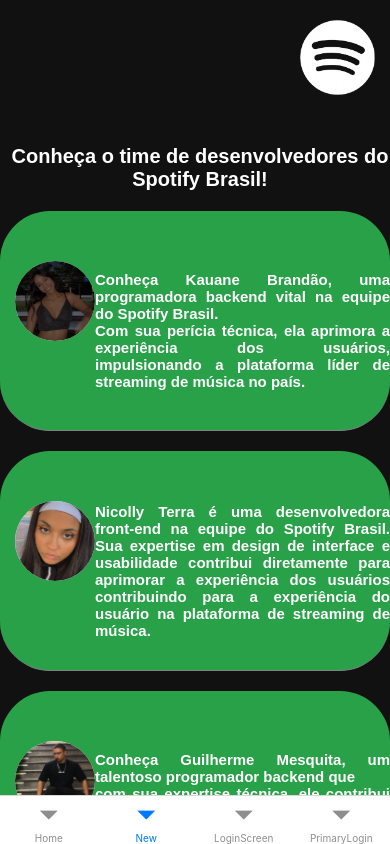
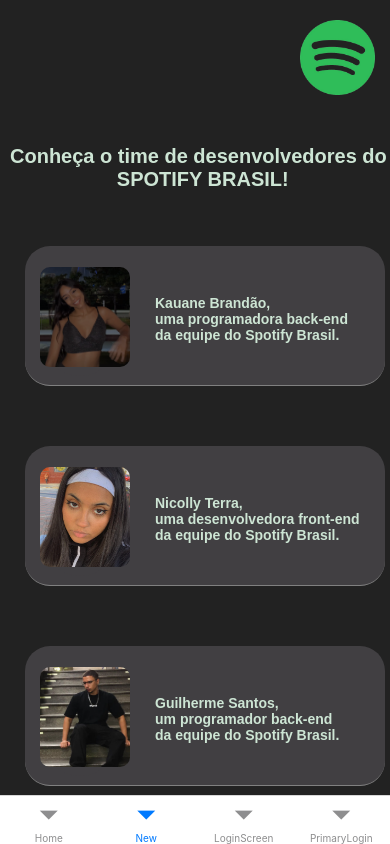
Before and after one commit to Guilherme-S-Mesquita/Projeto-Spotify, a React Native app: screen /New in a window 390 px wide. Built offline with nearby package versions, Linux system fonts and the light colour scheme.

Commit message:
refiz a pagina de desenvolvedores e acrescentei o logo na pagina de login

```diff
--- a/img/img.tsx
+++ b/img/img.tsx
@@ -72,6 +72,7 @@ const Imagens={
     devKauane: require ("../assets/ksandes.png"),
     devJoao: require ("../assets/jaoa.png"),
     devNicolly: require ("../assets/nicolly.png"),
+    logoSpotify: require ("../assets/logoSpotify.png"),
 
 
 
--- a/src/screens/New.js
+++ b/src/screens/New.js
@@ -12,13 +12,11 @@ function New({ navigation }) {
 
 
       <View  style={styles.geral}>
-      <Image style={styles.spotify}  source={Imagens.spotifyLogo} />
+      <Image style={styles.spotify}  source={Imagens.logoSpotify} />
 
         <Text style={styles.apresentacao} >
-          Conheça o time de desenvolvedores do Spotify Brasil!
+          Conheça o time de desenvolvedores do {'\n'} SPOTIFY BRASIL!
         </Text>
-
-
 
 
       <View style={styles.row}>
@@ -29,13 +27,11 @@ function New({ navigation }) {
     </View>
 
     <Text style={styles.nomes}>
-    Conheça Kauane Brandão, uma programadora backend vital na equipe do Spotify Brasil. {'\n'}Com sua perícia técnica, ela aprimora a experiência dos usuários, impulsionando a plataforma líder de streaming de música no país.</Text>
+     Kauane Brandão,{'\n'}uma programadora back-end{'\n'}da equipe do Spotify Brasil.</Text>
 
     <Text style={styles.desc}></Text>
    </View>
       </View>
-
-      <View style={styles.linha}></View>
 
         <View style={styles.row}>
    <View style={styles.dev}>
@@ -43,12 +39,9 @@ function New({ navigation }) {
       <Image style={styles.imagem} source={Imagens.devNicolly}  />
     </View>
     <Text style={styles.nomes}>
-    Nicolly Terra é uma desenvolvedora front-end na equipe do Spotify Brasil. Sua expertise em design de interface e usabilidade contribui diretamente para aprimorar a experiência dos usuários contribuindo para a experiência do usuário na plataforma de streaming de música.
-</Text>
+     Nicolly Terra,{'\n'}uma desenvolvedora front-end{'\n'}da equipe do Spotify Brasil.</Text>
    </View>
       </View>
-
-      <View style={styles.linha}></View>
 
         <View style={styles.row}>
  <View style={styles.dev}>
@@ -56,12 +49,9 @@ function New({ navigation }) {
       <Image style={styles.imagem} source={Imagens.devGui} />
     </View>
     <Text style={styles.nomes}>
-    Conheça Guilherme Mesquita, um talentoso programador backend que {'\n'}com sua expertise técnica, ele contribui para aprimorar a plataforma de streaming de música líder no país,{'\n'} enriquecendo a experiência dos usuários com inovação e eficiência.</Text>
+     Guilherme Santos,{'\n'}um programador back-end {'\n'}da equipe do Spotify Brasil.</Text>
    </View>
       </View>
-
-    <View style={styles.linha}></View>
-
 
       <View style={styles.row}>
    <View style={styles.dev}>
@@ -69,13 +59,9 @@ function New({ navigation }) {
       <Image style={styles.imagem}  source={Imagens.devJoao} />
     </View>
     <Text style={styles.nomes}>
-    João Torelli, especialista em Big Data na equipe do Spotify Brasil, utiliza análises {'\n'}avançadas para personalizar a experiência dos usuários, contribuindo para a posição de liderança{'\n'} da plataforma no mercado de streaming de música brasileiro.</Text>
+     João Torelli,{'\n'}um especialista em Big Data{'\n'}da equipe do Spotify Brasil</Text>
   </View>
       </View>
-
-      <View style={styles.linha}></View>
-
-
 
     </View>
     </View>
@@ -84,29 +70,30 @@ function New({ navigation }) {
 }
 
 
-
-
-
 const { width, height } = Dimensions.get("screen")
 const styles = StyleSheet.create({
 
 desenvolvedores: {
   flex:1,
   flexDirection:'column',
-  backgroundColor:'#121111',
+  backgroundColor:'#222222',
 
 },
 
-
+// div de fundo
   dev: {
     flex:1,
-   backgroundColor:'#28a148',
+    backgroundColor:'#413F42',
     flexDirection: 'row',
-  height:'400px',
+    marginTop: 35,
     borderBottomWidth: '1px',
     borderBottomColor:'grey',
     display:'flex',
-  borderRadius:50,
+    borderRadius:25,
+    width: 360,
+    height: 140,
+    position:'absolute',
+    left:25,
 
   },
 
@@ -118,8 +105,7 @@ geral: {
 },
 
 foto: {
-
- backgroundColor:'white',
+ backgroundColor:'#413F42',
  height:'80px',
  width:'80px',
  borderRadius:40,
@@ -129,8 +115,8 @@ foto: {
 },
 
 nomes: {
-  color:'white',
-  fontSize:'15px',
+  color:'#CDE5D4',
+  // fontSize:'15px',
   justifyContent:'center',
   marginTop:'20px',
   display:'flex',
@@ -138,28 +124,30 @@ nomes: {
   fontFamily:'Sans-serif',
   textAlign:'justify',
   alignItems: 'center',
+  left:35,
+  bottom: 7,
+},
+
+row: {
+  height:'200px',
 
 },
 
-row: {
-  height:'220px',
-
-
-},
 desc: {
   color:'white',
   fontSize:'20px',
   flexDirection:'row',
   Left:'10px',
   marginTop:'50px',
-
 },
 
 imagem: {
-  height:'80px',
-  width:'80px',
-  borderRadius:40,
+  height:'100px',
+  width:'90px',
   display:'flex',
+  bottom:29,
+  borderRadius:10,
+
  },
 
  spotify: {
@@ -170,12 +158,9 @@ imagem: {
   left:width*0.35,
  },
 
-botao: {
-  backgroundColor:'#121111',
-},
 
 apresentacao: {
-  color:'white',
+  color:'#CDE5D4',
   fontSize:'20px',
   justifyContent:'center',
   marginTop:'30px',
@@ -188,10 +173,6 @@ apresentacao: {
 
 },
 
-linha: {
-  backgroundColor:'#121111',
-  height:'20px',
-}
 
 });
 export default New;
--- a/src/screens/loginScreen.tsx
+++ b/src/screens/loginScreen.tsx
@@ -1,6 +1,7 @@
 import React, { useState } from 'react';
-import { View, Text, StyleSheet, TextInput,Dimensions } from 'react-native';
+import { View, Text, StyleSheet, TextInput,Dimensions, Image} from 'react-native';
 import { Button } from '../../Button/Button'; // Verifique se o caminho está correto
+import Imagens from "../../img/img"
 
 function LoginScreen({ navigation }) {
   const [loading, setIsLoading] = useState(false);
@@ -16,7 +17,12 @@ function LoginScreen({ navigation }) {
   }
 
   return (
+
     <View style={styles.containerLogin}>
+
+      <View style={styles.login}>Login</View>
+      <Image style={styles.logo} source={Imagens.logoSpotify}/>
+
       <View style={styles.inputLogin}>
         <Text style={styles.textInput}>E-mail ou nome de usuário</Text>
         <View style={styles.itensLogin}>
@@ -32,7 +38,7 @@ function LoginScreen({ navigation }) {
         <View style={styles.itensLogin}>
           <TextInput
             style={styles.boxUser}
-            placeholderTextColor='#fff'
+            placeholderTextColor='#CDE5D4'
             keyboardType='default'
             secureTextEntry
             value={password}
@@ -70,33 +76,49 @@ const styles = StyleSheet.create({
     backgroundColor: '#222222',
     flexDirection:'column',
   },
+
+  logo:{
+    width: 35,
+    height: 35,
+    margin:20,
+    position:"relative",
+    right:6,
+    bottom:10,
+  },
+
   inputLogin: {
     display: 'flex',
     marginTop: 30,
   },
+
   itensLogin: {
     display: 'flex',
     justifyContent: 'center',
     width: '100%',
+    top:90
   },
+
   boxUser: {
     padding: 12,
     width: '96%',
     color: 'white',
-    backgroundColor: '#423F3E',
+    backgroundColor:'#423F3E',
     marginTop: 30,
     borderRadius: 5,
     marginLeft: 7,
   },
+
   textInput: {
     position: 'relative',
-    top: 30,
+    top: 118,
     fontWeight: 'bold',
     color: 'white',
     width: '100%',
     fontSize: 28,
     left: 5,
+
   },
+
   entrar: {
     width: '100%',
     height: '30%',
@@ -104,22 +126,39 @@ const styles = StyleSheet.create({
     justifyContent: 'center',
     alignItems: 'center',
   },
+
   entrarButton: {
-    width: '20%',
+    width: '30%',
     height: '50%',
     display: 'flex',
     justifyContent: 'center',
     alignItems:'center',
+    top:80,
   },
+
   buttonSemSenha:{
     width: width * 0.4,
     height: height * 0.02,
     display:'flex',
     justifyContent:'center'
   },
+
   buttonComSenha:{
   margin:20,
   },
+
+  login:{
+    color:'#CDE5D4',
+    justifyContent:'center',
+    display:'flex',
+    fontWeight:'bold',
+    fontFamily:'Sans-serif',
+    textAlign:'justify',
+    alignItems: 'center',
+    right:120,
+    top:40,
+    bottom: 7,
+  }
 });
 
 export default LoginScreen;
```
Also changed, not shown: assets/logoSpotify.png (added). Lines whose indentation alone changed are shown as unchanged.
